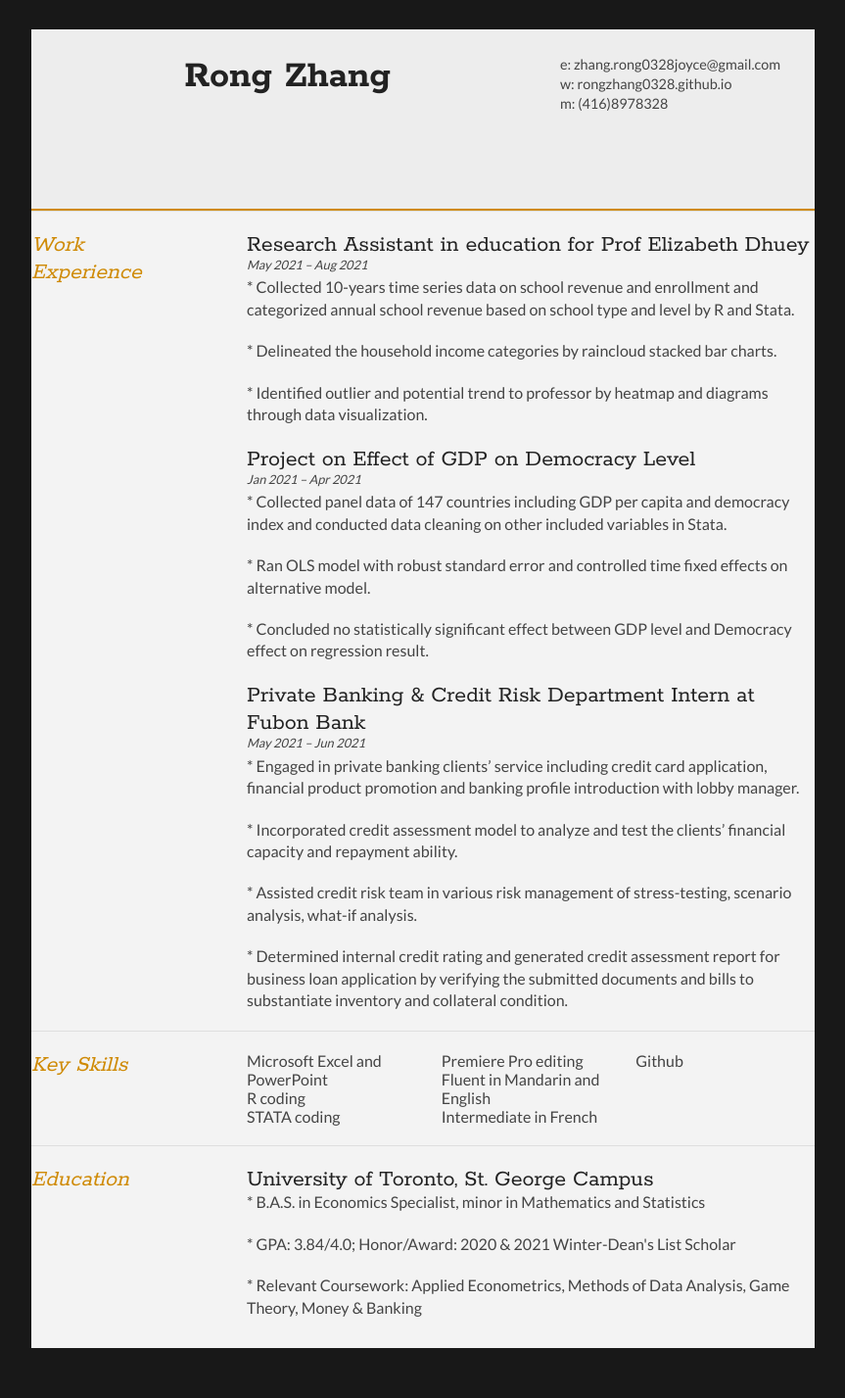
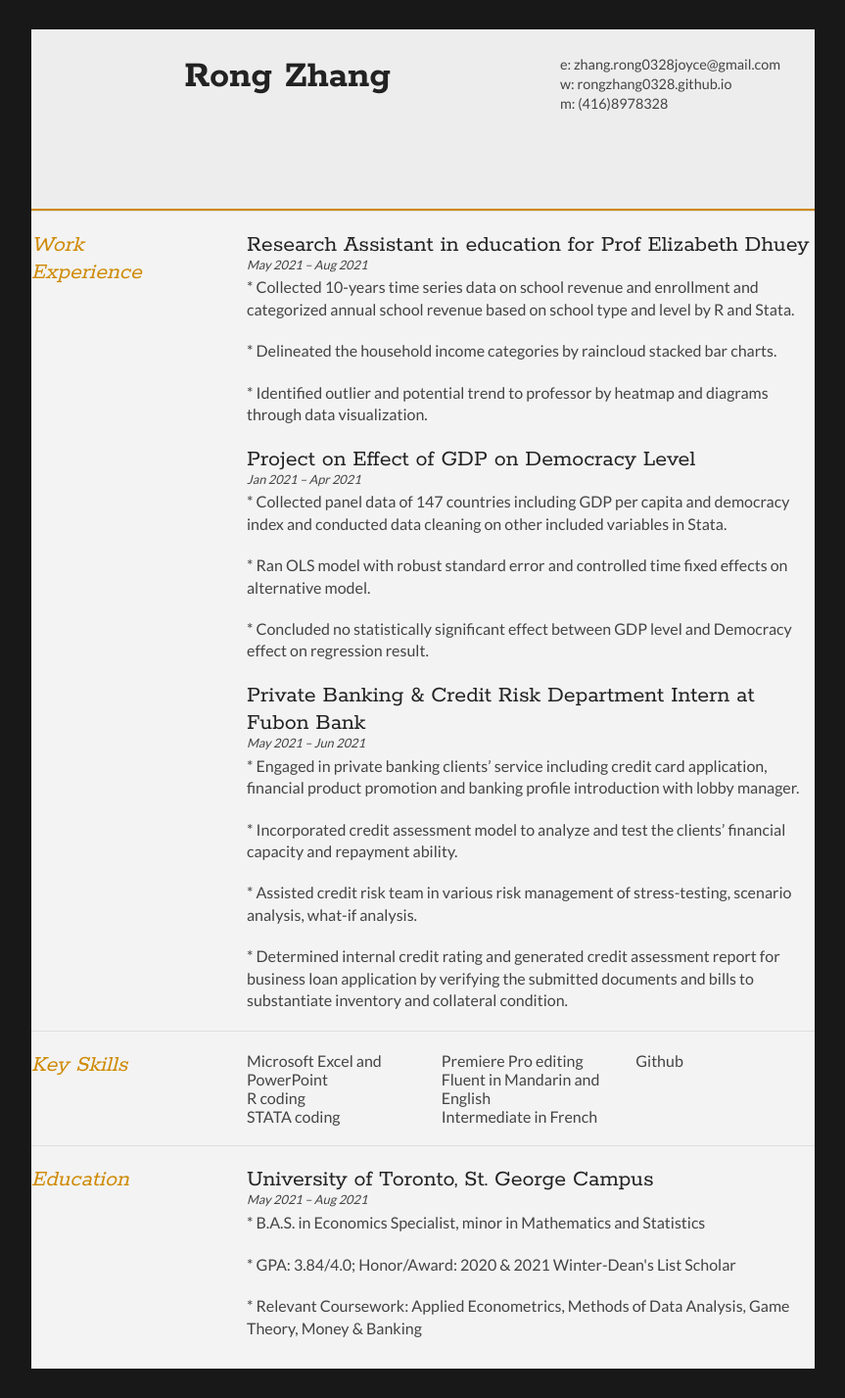
Before and after one commit to RongZhang0328/RongZhang0328.github.io, a Jekyll site: the page cv/index.html, which Jekyll copies as it is, in a window 1280 px wide. Shown: the whole page at 98% size, without its empty margins (208-1071 px from the left). Built offline with Jekyll 4.4.1, drawn with Linux system fonts in a browser that asks for light colours; before the commit the page ends 1406 px from its top, so only the background shows below that.

Commit message:
Update index.html

```diff
--- a/cv/index.html
+++ b/cv/index.html
@@ -97,6 +97,7 @@
 			<div class="sectionContent">
 				<article>
 					<h2>University of Toronto, St. George Campus</h2>
+					<p class="subDetails">May 2021 – Aug 2021</p>
 					<p>* B.A.S. in Economics Specialist, minor in Mathematics and Statistics</p>
 					<p>* GPA: 3.84/4.0; Honor/Award: 2020 & 2021 Winter-Dean's List Scholar</p>
 					<p>* Relevant Coursework: Applied Econometrics, Methods of Data Analysis, Game Theory, Money & Banking</p>
```
